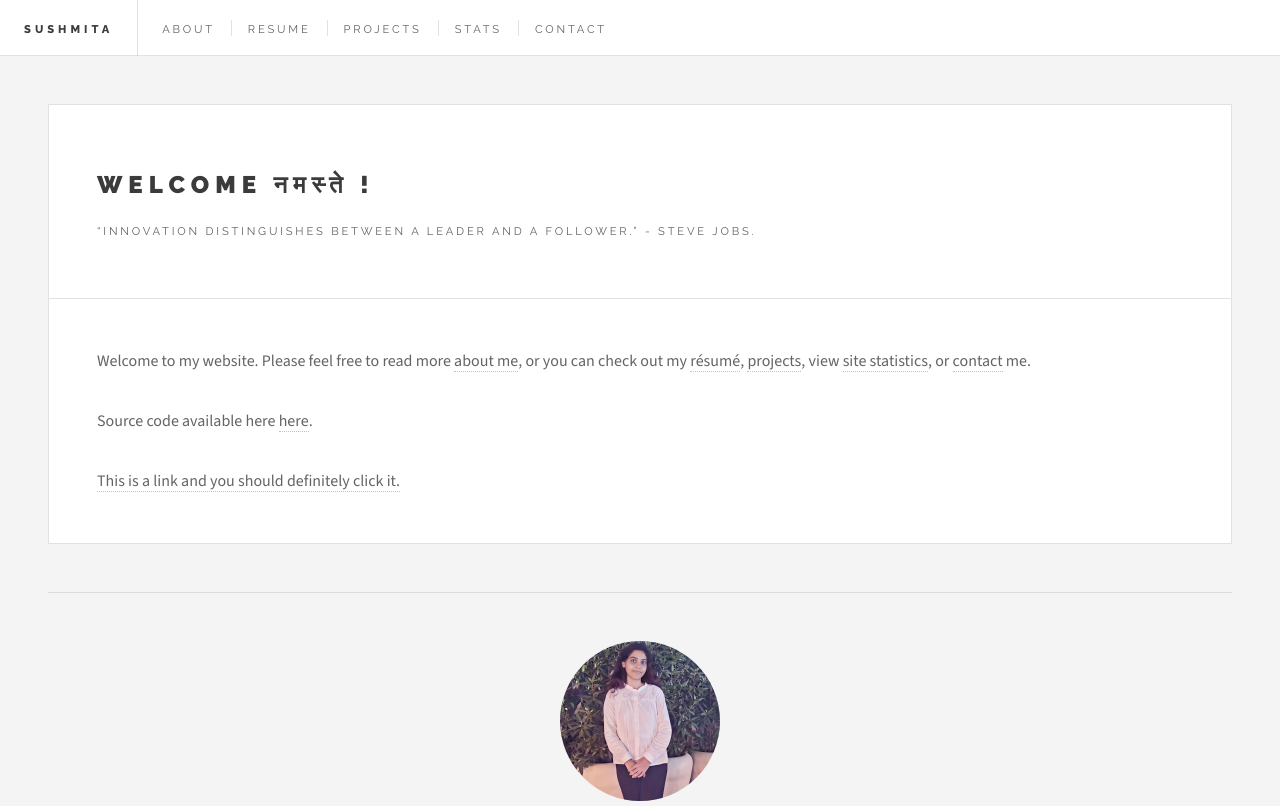
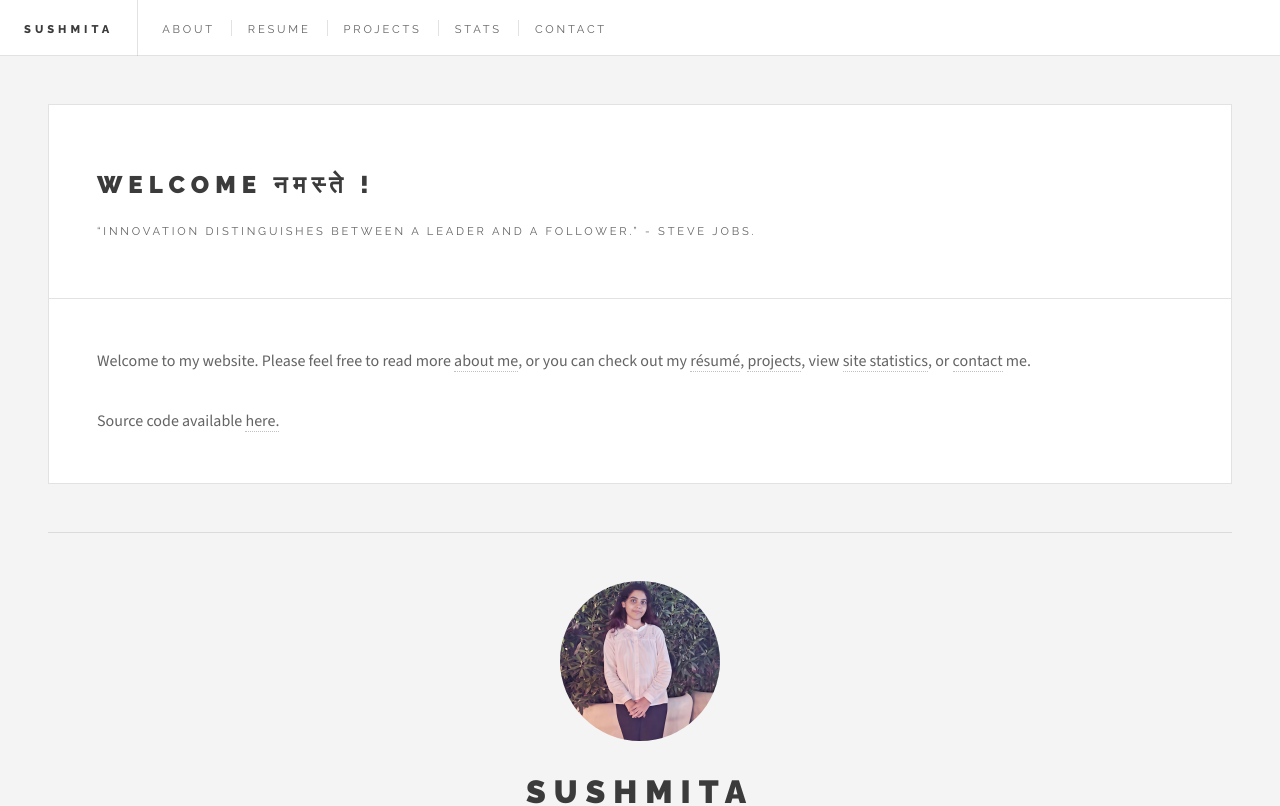
Before and after one commit to cloudsofsushi/cloudsofsushi.github.io, a Next.js app: page / in a window 1280 px wide. Shown: the top 806 px of the page. Built offline with nearby package versions, Linux system fonts and the light colour scheme; no server answers.

Commit message:
homepage

```diff
--- a/app/page.tsx
+++ b/app/page.tsx
@@ -33,11 +33,11 @@ export default function HomePage() {
           <Link href="/contact">contact</Link> me.
         </p>
         <p>
-          {' '}
-          Source code available here{' '}
-          <a href="https://github.com/cloudsofsushi/cloudsofsushi.github.io">here</a>.
+        {' '}
+        Source code available{' '}
+        <a href="https://github.com/cloudsofsushi/cloudsofsushi.github.io"> here.</a>
         </p>
-        <p><a href="https://www.youtube.com/watch?v=dQw4w9WgXcQ" target="_blank" rel="noopener noreferrer">This is a link and you should definitely click it.</a></p>      </article>
+      </article>
     </PageWrapper>
   );
 }
```
